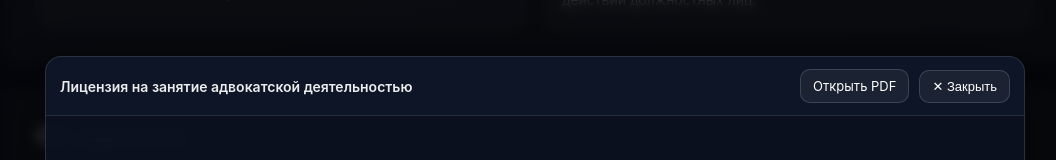
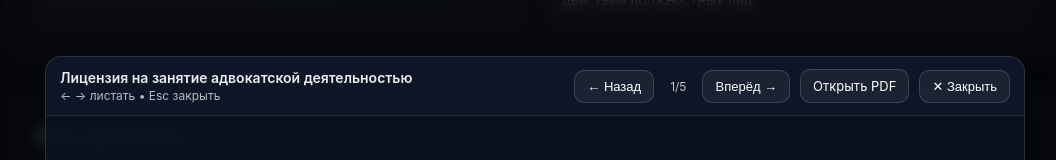
Before and after one commit to markabaever-debug/advokat_vko, a Next.js app: page / in a window 1280 px wide. Both pictures are taken after a click on the button "Лицензия на занятие адвокатской деятельностью". Shown: the part 741-901 px from the top of the page, without its empty margins (105-1161 px from the left). Built offline with nearby package versions, Linux system fonts and the light colour scheme.

Commit message:
Update page.tsx

```diff
--- a/app/page.tsx
+++ b/app/page.tsx
@@ -59,16 +59,40 @@ export default function Home() {
     []
   );
 
-  const [openDoc, setOpenDoc] = useState<DocItem | null>(null);
+  const [openIndex, setOpenIndex] = useState<number | null>(null);
 
-  // ESC закрывает модалку
+  const openDoc = openIndex === null ? null : docs[openIndex];
+
+  const goPrev = () => {
+    if (openIndex === null) return;
+    setOpenIndex((prev) => {
+      if (prev === null) return null;
+      return (prev - 1 + docs.length) % docs.length; // зацикливание
+    });
+  };
+
+  const goNext = () => {
+    if (openIndex === null) return;
+    setOpenIndex((prev) => {
+      if (prev === null) return null;
+      return (prev + 1) % docs.length; // зацикливание
+    });
+  };
+
+  // ESC закрывает, стрелки листают
   useEffect(() => {
     const onKeyDown = (e: KeyboardEvent) => {
-      if (e.key === "Escape") setOpenDoc(null);
+      if (openIndex === null) return;
+
+      if (e.key === "Escape") setOpenIndex(null);
+      if (e.key === "ArrowLeft") goPrev();
+      if (e.key === "ArrowRight") goNext();
     };
-    if (openDoc) window.addEventListener("keydown", onKeyDown);
+
+    if (openIndex !== null) window.addEventListener("keydown", onKeyDown);
     return () => window.removeEventListener("keydown", onKeyDown);
-  }, [openDoc]);
+    // eslint-disable-next-line react-hooks/exhaustive-deps
+  }, [openIndex]);
 
   return (
     <main className="container">
@@ -101,7 +125,6 @@ export default function Home() {
             flexWrap: "wrap",
           }}
         >
-          {/* LEFT SIDE */}
           <div style={{ flex: 1, minWidth: 260 }}>
             <h1 className="h1">{shortName}</h1>
 
@@ -131,7 +154,6 @@ export default function Home() {
             </div>
           </div>
 
-          {/* PHOTO RIGHT */}
           <div
             style={{
               width: 160,
@@ -219,16 +241,16 @@ export default function Home() {
 
         <h3 style={{ marginTop: 25 }}>Документы и сертификаты</h3>
         <p className="muted" style={{ marginTop: 8 }}>
-          Нажмите на документ, чтобы открыть просмотр.
+          Нажмите на документ для просмотра. В окне просмотра: ← → (листание), Esc (закрыть).
         </p>
 
         <div className="docsGrid">
-          {docs.map((d) => (
+          {docs.map((d, idx) => (
             <button
               key={d.id}
               type="button"
               className="docCardBtn"
-              onClick={() => setOpenDoc(d)}
+              onClick={() => setOpenIndex(idx)}
               aria-label={`Открыть: ${d.title}`}
             >
               <div className="docThumb">
@@ -246,32 +268,48 @@ export default function Home() {
       </footer>
 
       {/* MODAL */}
-      {openDoc && (
+      {openDoc && openIndex !== null && (
         <div
           className="modalOverlay"
           role="dialog"
           aria-modal="true"
           aria-label={openDoc.title}
-          onClick={() => setOpenDoc(null)}
+          onClick={() => setOpenIndex(null)}
         >
           <div className="modalPanel" onClick={(e) => e.stopPropagation()}>
             <div className="modalHeader">
-              <div className="modalTitle">{openDoc.title}</div>
+              <div>
+                <div className="modalTitle">{openDoc.title}</div>
+                <div className="modalHint">← → листать • Esc закрыть</div>
+              </div>
 
               <div className="modalActions">
+                <button type="button" className="modalBtn" onClick={goPrev} title="Предыдущий (←)">
+                  ← Назад
+                </button>
+
+                <div className="modalCounter">
+                  {openIndex + 1}/{docs.length}
+                </div>
+
+                <button type="button" className="modalBtn" onClick={goNext} title="Следующий (→)">
+                  Вперёд →
+                </button>
+
                 <a
                   className="modalBtn"
                   href={openDoc.pdf}
                   target="_blank"
                   rel="noreferrer"
-                  title="Открыть в новой вкладке"
+                  title="Открыть PDF в новой вкладке"
                 >
                   Открыть PDF
                 </a>
+
                 <button
                   type="button"
                   className="modalBtn"
-                  onClick={() => setOpenDoc(null)}
+                  onClick={() => setOpenIndex(null)}
                   title="Закрыть (Esc)"
                 >
                   ✕ Закрыть
@@ -281,6 +319,7 @@ export default function Home() {
 
             <div className="modalBody">
               <iframe
+                key={openDoc.pdf}
                 className="modalFrame"
                 src={`${openDoc.pdf}#view=FitH`}
                 title={openDoc.title}
```
